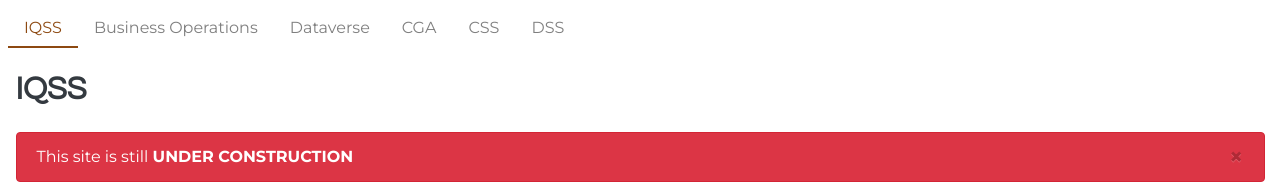
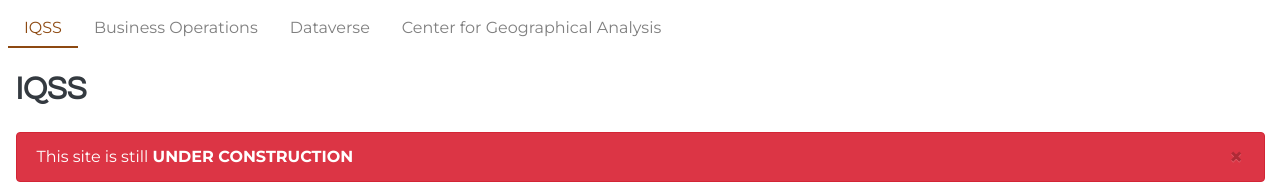
Before and after one commit to IQSS/iqss-metrics-dashboard, a Jekyll site: the page built from index.html, in a window 1280 px wide. Shown: the top 196 px of the page. Built offline with Jekyll 4.4.1, drawn with Linux system fonts in a browser that asks for light colours; nearby versions of some CDN libraries; a script that is not in the unit is left out.

Commit message:
navigation for MVP

```diff
--- a/_data/navigation.yml
+++ b/_data/navigation.yml
@@ -7,12 +7,12 @@
 - name: Dataverse
   link: dataverse.html
   icon: book-open
-- name: CGA
+- name: Center for Geographical Analysis
   link: cga.html
   icon: map-marked-alt
-- name: CSS
-  link: css.html
-  icon: table
-- name: DSS
-  link: dss.html
-  icon: table
+# - name: Client Support Services
+#   link: css.html
+#   icon: table
+# - name: Data Science Services
+#   link: dss.html
+#   icon: table
```
